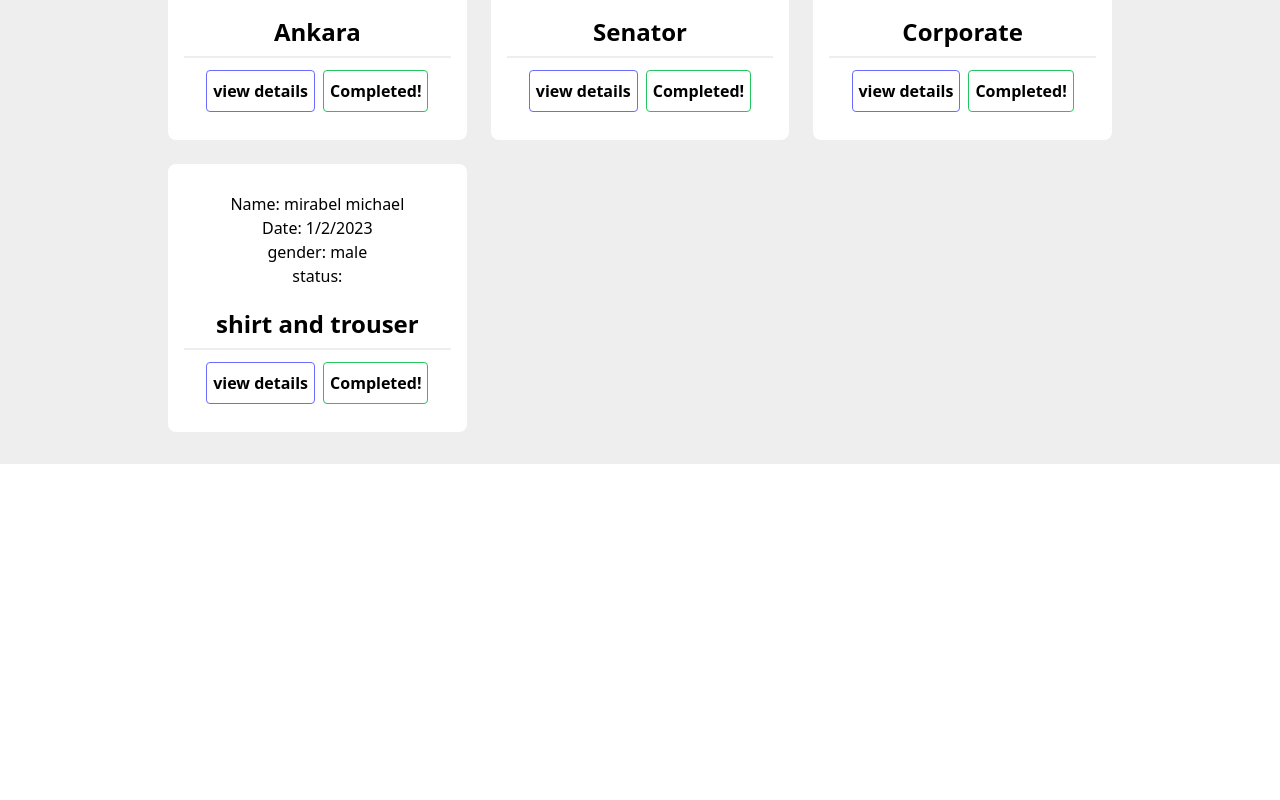
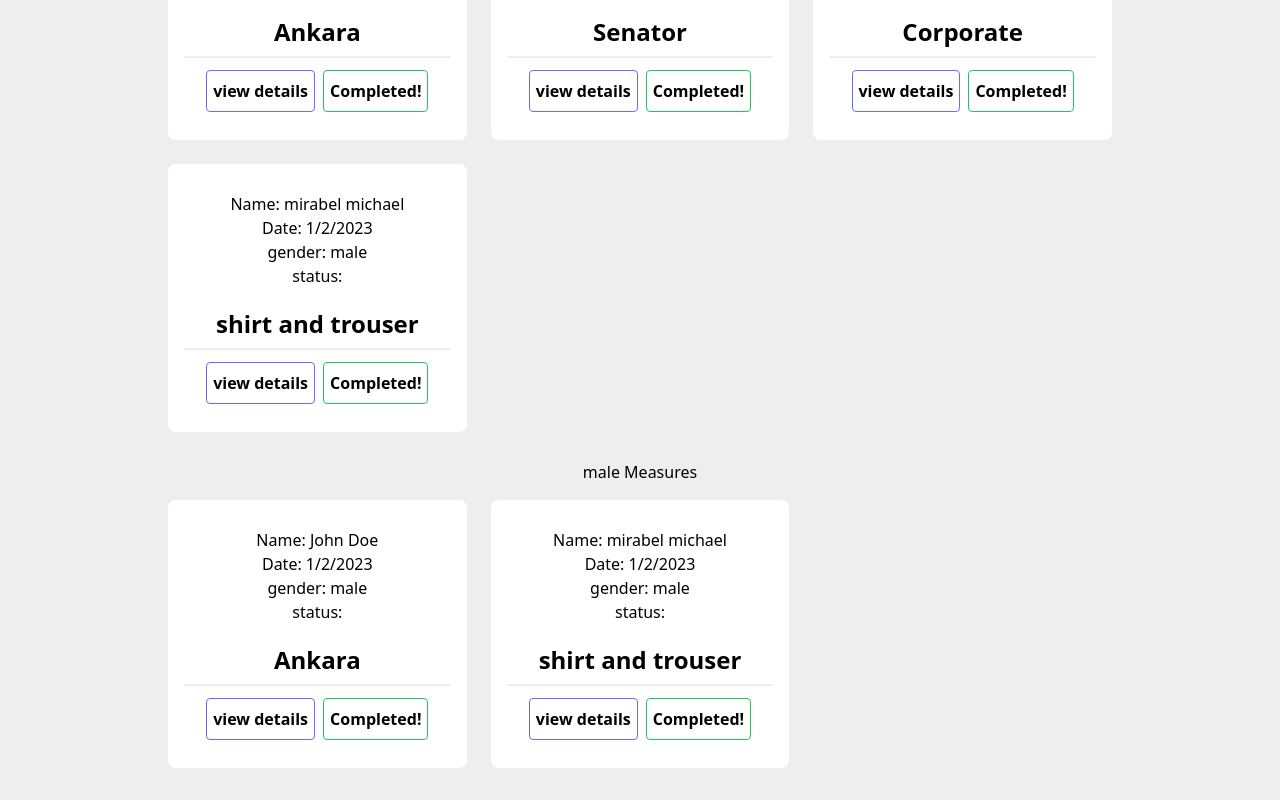
Before and after one commit to DevOlaMicheal/tailwind_concepts, a React (Vite) app: page / in a window 1280 px wide. Shown: the part 308-1108 px from the top of the page. Before the commit the page ends 800 px from the top, so only its background shows below. Built offline with nearby package versions, Linux system fonts and the light colour scheme.

Commit message:
thank you jesus e don work

```diff
--- a/src/components/Home.jsx
+++ b/src/components/Home.jsx
@@ -53,15 +53,15 @@ const [Measurements, setMeasurements] = useState([
 ])
 
 const handleDelete = (id) => {
-    const U = Measurements.filter(measures => measures.id !== id);
+    const New = Measurements.filter(measures => measures.id !== id);
 
-    // setMeasurements(U)
+    setMeasurements(New)
 }
   return (
     <div className='container mx-auto py-3'>
         <h1 className='text-2xl text-center'>Home Page</h1>
-            <MeasureList M={Measurements} handleDelete={handleDelete} title="All Measures" />
-            {/* <MeasureList M={Measurements.filter((m) => m.details.gender === "male")} title="male Measures" /> */}
+            <MeasureList M={Measurements} title="All Measures" handleDelete={handleDelete}  />
+            <MeasureList M={Measurements.filter((m) => m.details.gender === "male")} title="male Measures" handleDelete={handleDelete} />
 
 
     </div>
--- a/src/components/MeasurementList.jsx
+++ b/src/components/MeasurementList.jsx
@@ -34,7 +34,7 @@ export default function MeasureList({ M, title, handleDelete }) {
                      <button
               className="border-[1px] text-center border-green-500 px-4 font-semibold rounded py-[8px] hover:bg-green-500 hover:text-white  md:px-[6px]"
 
-              onClick={handleDelete(measure.id)}
+              onClick={() => handleDelete(measure.id)}
             >
               Completed!
             </button>
--- a/src/components/Nav.jsx
+++ b/src/components/Nav.jsx
@@ -8,7 +8,7 @@ export default function Nav() {
   }
   return (
     <div className='bg-altlearn text-white'>
-        <nav className=' container mx-auto font-semibold'>
+        <nav className='container mx-auto font-semibold'>
         <div className="flex flex-row justify-between p-2">
           <div className="py-2 text-1xl md:text-2xl">
             {Title}
```
